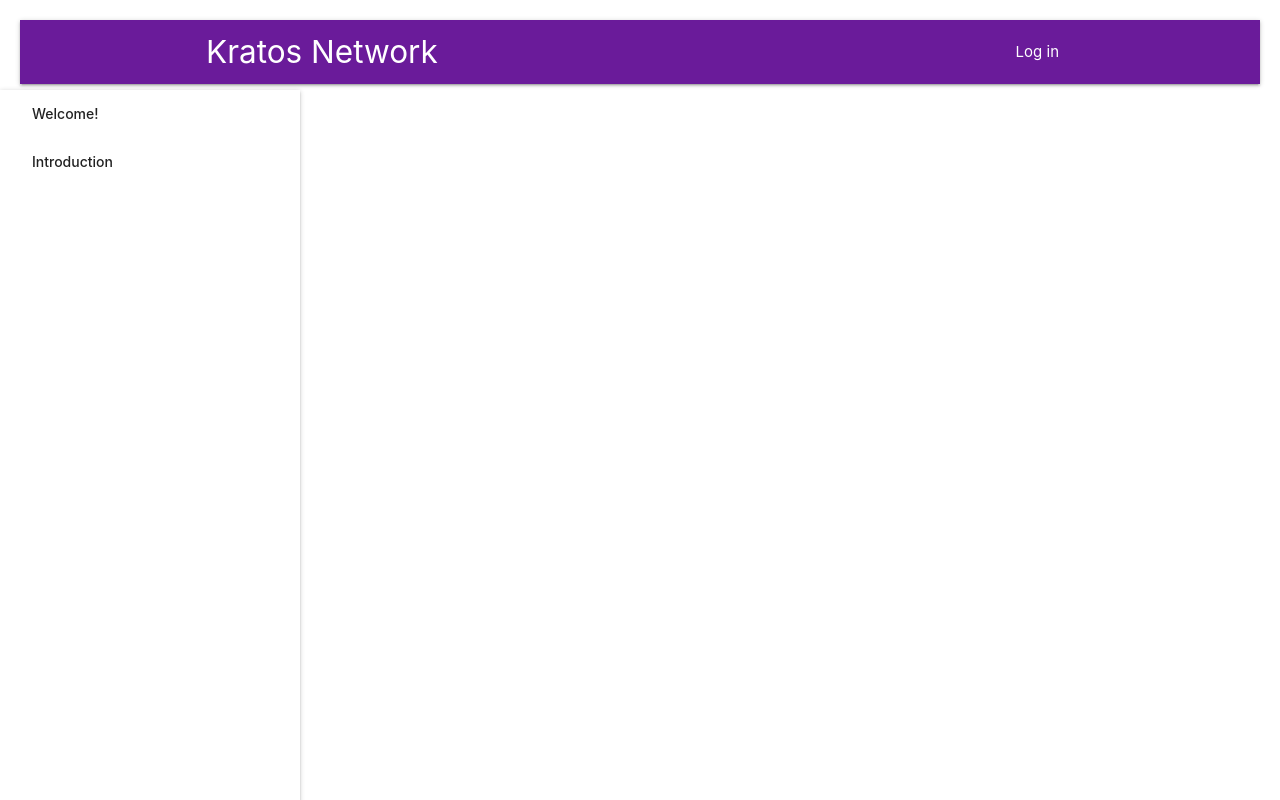
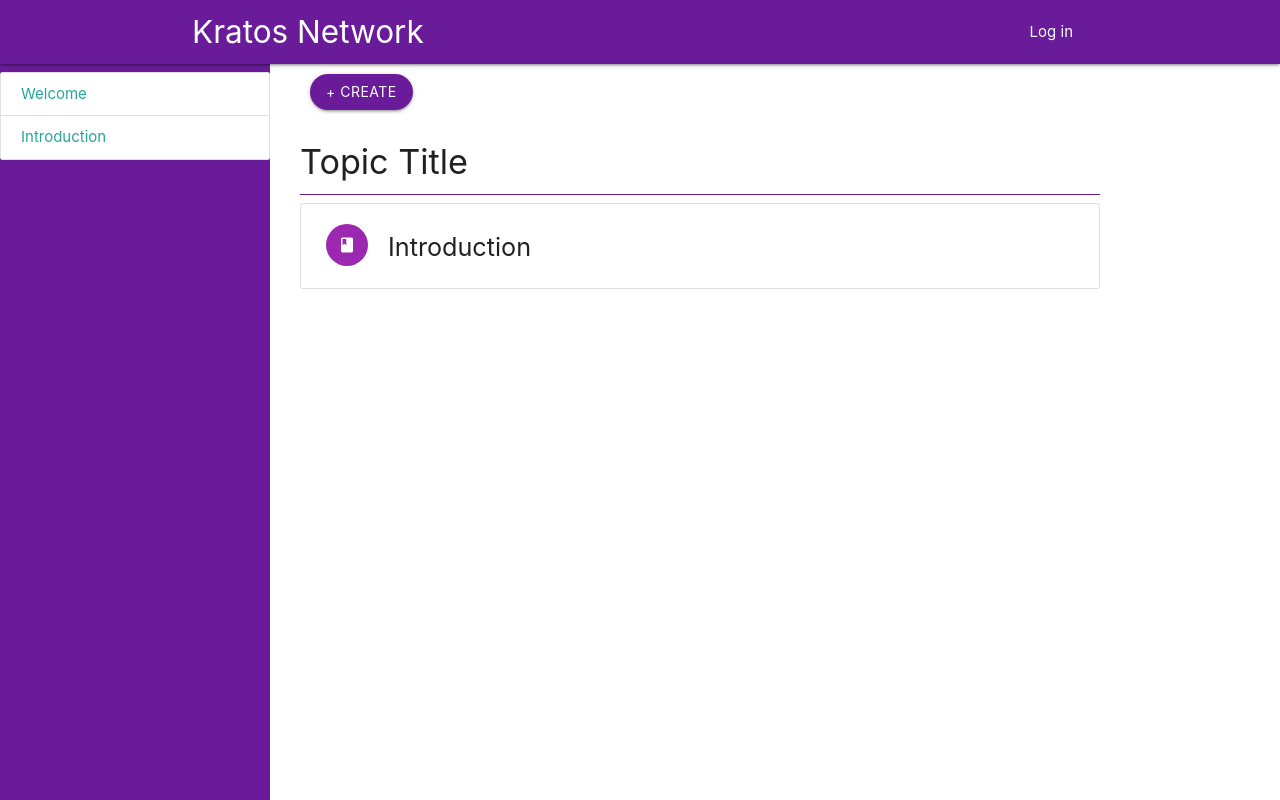
Before and after one commit to the-http-418/the-kratos-network, a React (Create React App) app in the folder frontend/: page /content in a window 1280 px wide. Built offline with nearby package versions, Linux system fonts and the light colour scheme; no server answers.

Commit message:
r1 added ui for topic list

```diff
--- a/frontend/public/index.html
+++ b/frontend/public/index.html
@@ -50,10 +50,6 @@
 			  src="https://code.jquery.com/jquery-3.5.1.js"
 			  integrity="sha256-QWo7LDvxbWT2tbbQ97B53yJnYU3WhH/C8ycbRAkjPDc="
 			  crossorigin="anonymous"></script>
-    <script>
-      console.log(M)
-      M.AutoInit();
-      console.log('here')
-    </script>
+
   </body>
 </html>
--- a/frontend/src/components/content/Topic.js
+++ b/frontend/src/components/content/Topic.js
@@ -0,0 +1,37 @@
+import React, { Component } from 'react'
+
+export default class Topic extends Component {
+    render() {
+        return (
+            <div className = "topic-hah">
+                <div className = "topic-title">
+                    <h4>Topic Title</h4>
+                    <div className = "divider purple darken-3" />
+                </div>
+                <div className = "topic-item-list">
+                    <ul class="collection">
+                        <TopicItem type = "video" title ="Introduction" />
+                    </ul>
+                </div>
+            </div>
+        )
+    }
+}
+
+
+const TopicItem = (props) => {
+    return (
+
+        <li className="collection-item avatar thiscollection">
+
+            {
+                (props.type == "video")?<i className="avatar-item material-icons circle purple">book</i>
+                                       :<i className ="avatar-item material-icons circle purple">assignment</i>
+            }
+            <br/>
+
+            <p className="flow-text topic-text">{props.title}</p>
+        </li>
+
+    )
+}
--- a/frontend/src/components/content/TopicList.js
+++ b/frontend/src/components/content/TopicList.js
@@ -0,0 +1,13 @@
+import React, { Component } from 'react'
+import Topic from './Topic'
+class TopicList extends Component {
+    render() {
+        return (
+            <div>
+                <a class="waves-effect waves-light purple darken-3 btn create-button">+ Create</a>
+                <Topic></Topic>
+            </div>
+        )
+    }
+}
+export default TopicList
--- a/frontend/src/components/dashboard/Content.js
+++ b/frontend/src/components/dashboard/Content.js
@@ -1,14 +1,20 @@
 import React, { Component } from 'react'
 import Sidenav from '../layout/Sidenav'
+import TopicList from '../content/TopicList'
+
 class Content extends Component {
-    constructor(){
-        super()
 
-    }
     render() {
 
         return (
-            <Sidenav/>
+            <div className="george wrapper">
+
+                <Sidenav/>
+
+                <div class = "content-main">
+                    <TopicList/>
+                </div>
+            </div>
         )
     }
 }
--- a/frontend/src/components/layout/Navbar.js
+++ b/frontend/src/components/layout/Navbar.js
@@ -27,12 +27,14 @@ class Navbar extends Component {
     render(){
     console.log("from heret",this.state.links)
     return (
-        <nav className="nav-wrapper purple darken-3">
+        <div className="navbar-fixed">
+        <nav className="nav-wrapper purple darken-3 ">
             <div className="container">
                 <Link to = '/dashboard' className="brand-logo">Kratos Network</Link>
                 { this.state.links }
             </div>
         </nav>
+        </div>
     )}
 }
 export default Navbar
--- a/frontend/src/components/layout/Sidenav.js
+++ b/frontend/src/components/layout/Sidenav.js
@@ -2,12 +2,11 @@ import React from 'react'
 
 export default function Sidenav() {
     return (
-        <div>
-            <ul id="slide-out" class="sidenav sidenav-fixed">
-            <li><a href="#!">Welcome!</a></li>
-            <li><a href="#!">Introduction</a></li>
-        </ul>
-
+        <div class = "wrapper-sidenav purple darken-3">
+            <ul class="collection ">
+                <a class="collection-item ">Welcome</a>
+                <a class="collection-item">Introduction</a>
+            </ul>
         </div>
     )
 }
--- a/frontend/src/index.css
+++ b/frontend/src/index.css
@@ -1,5 +1,5 @@
 body{
-  padding:20px;
+  padding:0px;
 }
 
 div .workexp{
@@ -8,6 +8,36 @@ div .workexp{
   border:2px solid black;
 }
 
-.sidenav{
+div .sidenav{
   margin-top: 90px;
+  padding-top: 40px;
 }
+div .content-main{
+  margin-left: 300px;
+  max-width:100vh;
+}
+
+
+div .wrapper-sidenav{
+  height:100%;
+  width:270px;
+  position:fixed;
+  z-index:10;
+  overflow-x: hidden;
+  top:inherit;
+  display: inline-block;
+}
+
+.create-button{
+  border-radius:45px;
+  margin:10px;
+
+}
+
+.avatar-item{
+  margin:10px
+}
+
+.topic-text{
+  padding-left:15px;
+}
```
